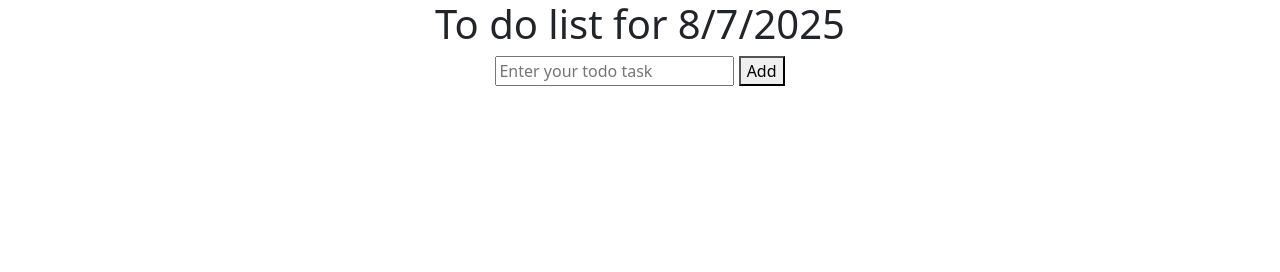
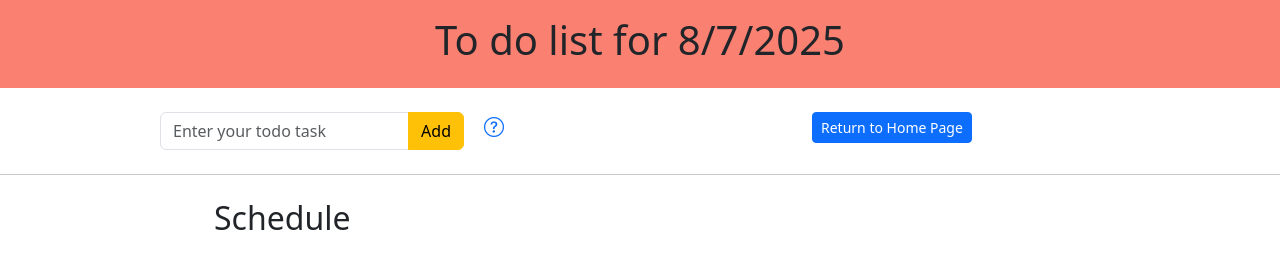
Before and after one commit to JaxsonBrownie/Todo-App, a plain HTML site: page frontend/todo.html in a window 1280 px wide. Drawn offline with nearby package versions, Linux system fonts and the light colour scheme; no server answers.

Commit message:
styled todo page

```diff
--- a/frontend/style.css
+++ b/frontend/style.css
@@ -1,10 +1,11 @@
 .todo-items li {
     border: 2px solid black;
+    border-radius: 4px;
     display: flex;
     justify-content: space-between;
     align-items: center;
     padding: 4px;
-    margin: 5px;
+    margin: 5px 0px 5px 0px;
 }
 
 .datetime-container {
--- a/frontend/todo.html
+++ b/frontend/todo.html
@@ -11,12 +11,36 @@
         <link href="style.css" rel="stylesheet">
     </head>
     <body>
-        <div class="text-center">
-            <h1>To do list for <span id="date">today</span></h1>
-            <input id="todo-input" placeholder="Enter your todo task"></input>
-            <button onclick="postTodo()">Add</button>
+        <!-- header -->
+        <header class="p-3" style="background-color: salmon;">
+            <h1 class="text-center">To do list for <span id="date">today</span></h1>
+        </header>
 
-            <div id="todo-items" style="width: 400px" class="mx-auto todo-items">
+        <!-- add new item section -->
+        <div class="container p-4" style="max-width: 1000px;">
+            <div class="row">
+                <div class="col px-2">
+                    <div class="input-group">
+                        <input id="todo-input" placeholder="Enter your todo task" class="form-control"></input>
+                        <button onclick="postTodo()" class="btn btn-warning">Add</button>
+                    </div>
+                </div>
+                <div class="col">
+                    <a href="info.html">
+                        <i class="bi bi-question-circle fs-5"></i>
+                    </a>
+                </div>
+                <div class="col">
+                    <a class="btn btn-primary btn-sm" href="todo.html">Return to Home Page</a>
+                </div>
+            </div>
+        </div>
+
+        <hr class="m-0">
+
+        <div class="container p-4" style="max-width: 900px;">
+            <h2>Schedule</h2>
+            <div id="todo-items" class="todo-items" style="width: 500px">
             </div>
         </div>
 
```
Also changed, not shown: frontend/index.html (+7 -1 lines).
